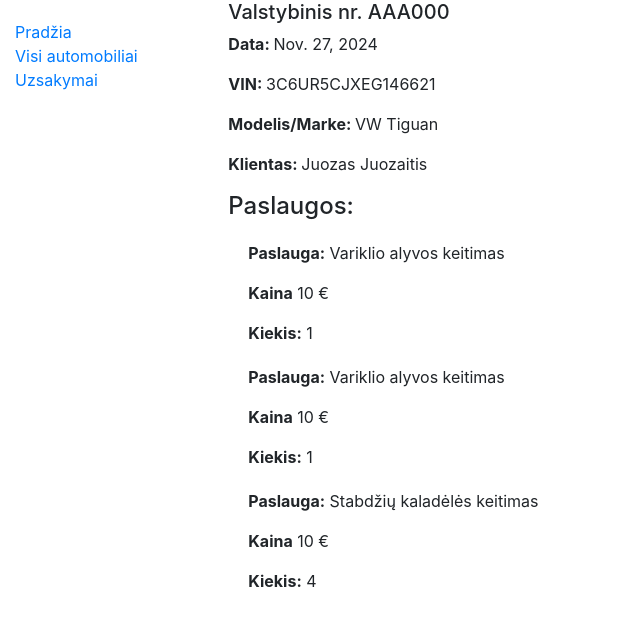
After one commit to Gvirbalis/autoservice, a Django app: page /autoservice/uzsakymai/2 in a window 1280 px wide. The commit adds this page. Shown: the top 626 px of the page, without its empty margins (0-640 px from the left). Run offline with Django 5.2, Linux system fonts and the light colour scheme; data comes from the database, SQL or seed files in the repository; both versions use the stored data as it was after the commit; some libraries are stand-ins or nearby versions.

Commit message:
Naujinimas

```diff
--- a/autoservice/models.py
+++ b/autoservice/models.py
@@ -15,7 +15,7 @@ class AutomobiloModelis(models.Model):
 
 class Automobilis(models.Model):
     valstybinis_nr = models.CharField('Valstybinis_NR', max_length=15, help_text='Iveskite Valstybini nr.(pvz AAA000)')
-    automobilio_modelis_id = models.ForeignKey('AutomobiloModelis', on_delete=models.CASCADE, null=False)
+    automobilio_modelis_id = models.ForeignKey('AutomobiloModelis', on_delete=models.CASCADE, null=False,related_name='automobiliomodelis')
     vin_kodas = models.CharField('VIN_Kodas', max_length=17, help_text='Iveskite VIN (pvz.3C6UR5CJXEG146621)')
     klientas = models.CharField('Klientas', max_length=100, help_text='Vardas Pavarde pvz(Juozas Juozaitis)')
 
--- a/autoservice/templates/base.html
+++ b/autoservice/templates/base.html
@@ -17,8 +17,8 @@
             {% block sidebar %}
             <ul class="sidebar-nav">
                 <li><a href="{% url 'index' %}">Pradžia</a></li>
-                <li><a href="">Visos masinos</a></li>
-                <li><a href="">Visi atlikti darbai</a></li>
+                <li><a href="{% url 'automobiliai' %}">Visi automobiliai</a></li>
+                <li><a href="{% url 'uzsakymas' %}">Uzsakymai</a></li>
             </ul>
             {% endblock %}
         </div>
--- /dev/null
+++ b/autoservice/templates/uzsakymas_detail.html
@@ -0,0 +1,17 @@
+{% extends "base.html" %}
+
+{% block content %}
+<h5>Valstybinis nr. {{ uzsakymas.automobilis_id.valstybinis_nr }}</h5>
+<p><strong>Data: </strong> {{ uzsakymas.data }}</p>
+<p><strong>VIN: </strong>{{ uzsakymas.automobilis_id.vin_kodas }}</p>
+<p><strong>Modelis/Marke: </strong>{{ uzsakymas.automobilis_id.automobilio_modelis_id }}</p>
+<p><strong>Klientas: </strong>{{ uzsakymas.automobilis_id.klientas }}</p>
+<h4>Paslaugos:</h4>
+{% for eilute in uzsakymas.uzsakymoeilute_set.all %}
+<div style="margin-left:20px;margin-top:20px">
+  <p><strong>Paslauga:</strong> {{ eilute.paslauga_id.pavadinimas }} </p>
+  <p><strong>Kaina</strong> {{ eilute.paslauga_id.kaina }} €</p>
+  <p><strong>Kiekis:</strong> {{ eilute.kiekis }}</p>
+</div>
+{% endfor %}
+{% endblock %}
--- a/autoservice/urls.py
+++ b/autoservice/urls.py
@@ -4,4 +4,8 @@ from . import views
 
 urlpatterns = [
     path('', views.index, name='index'),
+    path('automobiliai/', views.automobiliai, name='automobiliai'),
+    path('automobiliai/<int:automobilis_id>', views.automobilis, name='automobilis'),
+    path('uzsakymai/', views.UzsakymasListView.as_view(), name='uzsakymas'),
+    path('uzsakymai/<int:pk>', views.UzsakymasDetailView.as_view(), name='uzsakymas-detail'),
 ]
--- a/autoservice/views.py
+++ b/autoservice/views.py
@@ -1,5 +1,7 @@
-from django.shortcuts import render
+from django.shortcuts import render, get_object_or_404
 from django.http import HttpResponse
+from django.views import generic
+
 from .models import AutomobiloModelis, Automobilis, Uzsakymas, UzsakymoEilute, Paslauga
 
 
@@ -22,4 +24,28 @@ def index(request):
     # renderiname index.html, su duomenimis kintamąjame context
     return render(request, 'index.html', context=context)
 
-# Create your views here.
+
+def automobiliai(request):
+    automobiliai = Automobilis.objects.all()
+    context = {
+        'automobiliai': automobiliai
+    }
+    # print(automobiliai)
+    return render(request, 'automobiliai.html', context=context)
+
+
+def automobilis(request, automobilis_id):
+    single_automobilis = get_object_or_404(Automobilis, pk=automobilis_id)
+    # print(single_automobilis)
+    return render(request, 'automobilis.html', {'automobilis': single_automobilis})
+
+
+class UzsakymasListView(generic.ListView):
+    model = Uzsakymas
+    template_name = 'uzsakymas_list.html'
+    # queryset = Uzsakymas.objects.filter(status__in=['eileje', 'tvarkomas','uzregistruotas','galima atsiimti'])
+
+
+class UzsakymasDetailView(generic.DetailView):
+    model = Uzsakymas
+    template_name = 'uzsakymas_detail.html'
```
Also changed, not shown: autoservice/templates/automobiliai.html (added, +10 -0 lines), autoservice/templates/automobilis.html (added, +14 -0 lines), autoservice/templates/uzsakymas_list.html (added, +16 -0 lines), db.sqlite3.
